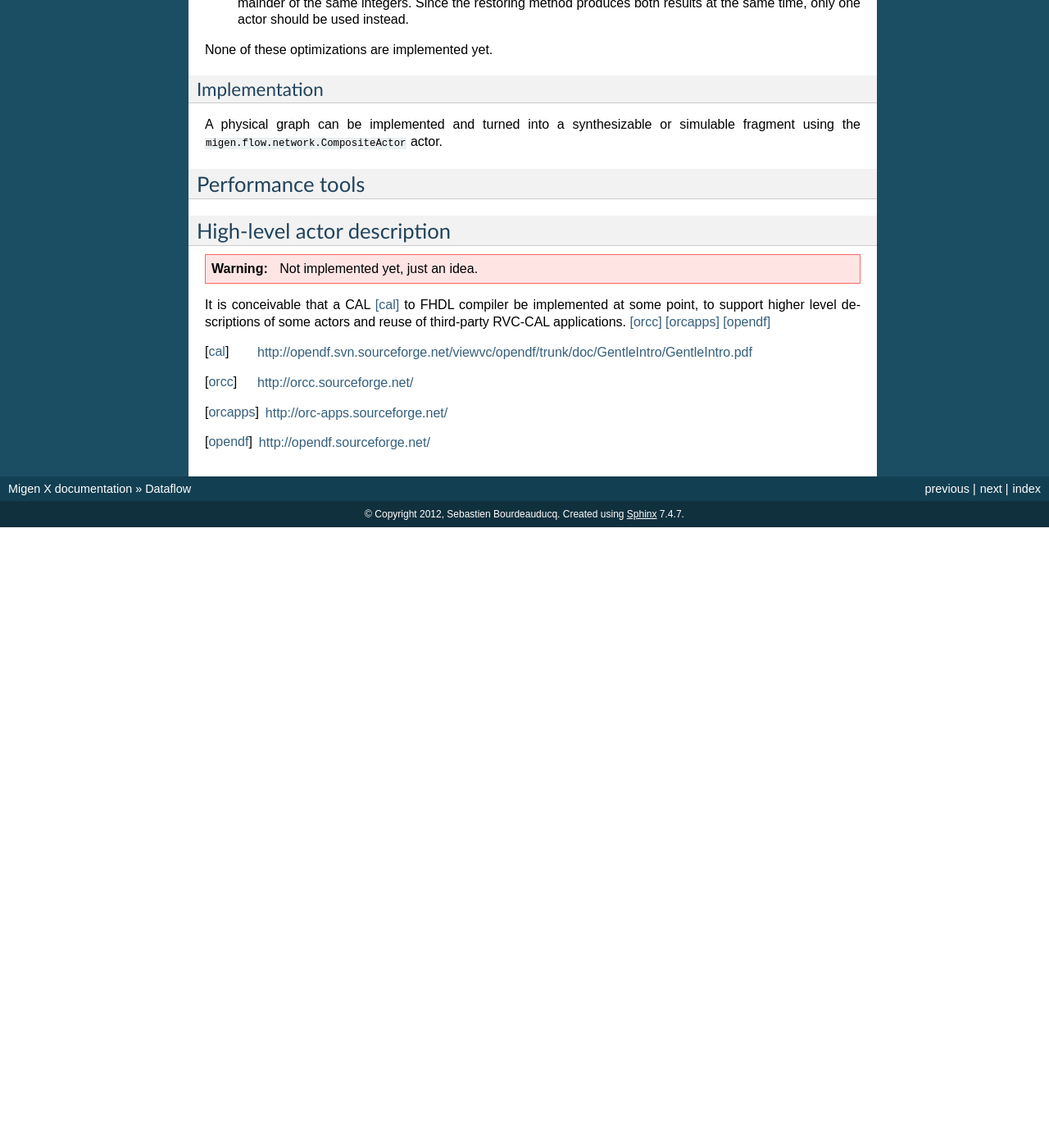
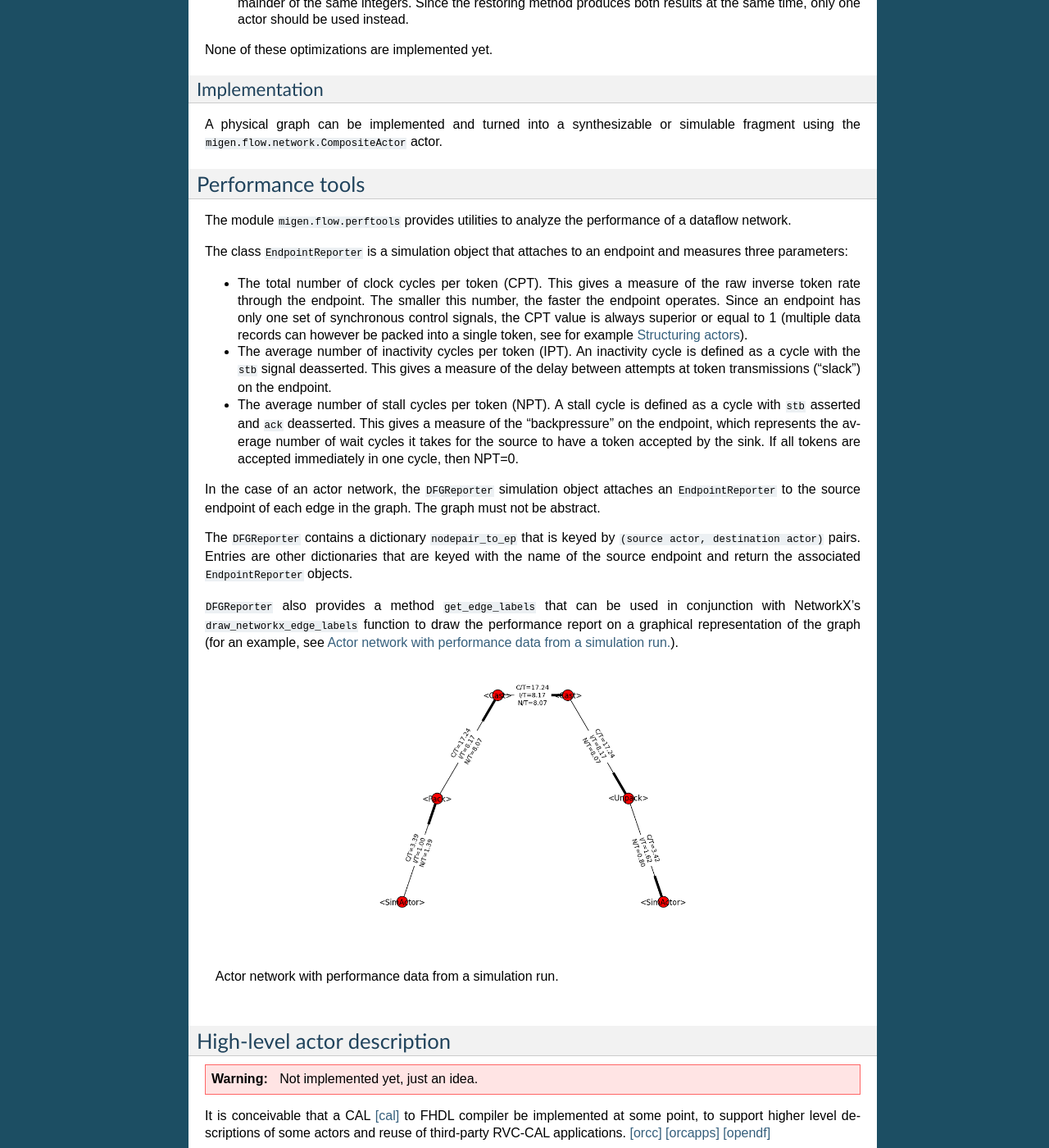
Before and after one commit to enjoy-digital/litex, a Sphinx documentation site: the page built from doc/dataflow.rst, in a window 1280 px wide and 1400 px high, scrolled down 8685 px. Shown: the whole window at 82% size. Built offline with Sphinx 7.4.7, drawn with Linux system fonts in a browser that asks for light colours; formulas are drawn with MathJax 3; before the commit the page ends 9328 px from its top, so only the background shows below that.

Commit message:
doc: performance tools

```diff
--- a/doc/dataflow.rst
+++ b/doc/dataflow.rst
@@ -144,6 +144,8 @@ Splitter
 This actor does the opposite job of the ``Combinator``. It receives a token from its sink, duplicates it into an arbitrary number of copies, and transmits one through each of its sources. It can optionally omit certain fields of the token (i.e. take a subrecord).
 
 For example, an Euclidean division actor generating the quotient and the remainder in one step can transmit both using one token. The ``Splitter`` can then forward the quotient and the remainder independently, as integers, to other actors.
+
+.. _structuring:
 
 Structuring actors
 ==================
@@ -296,6 +298,27 @@ A physical graph can be implemented and turned into a synthesizable or simulable
 Performance tools
 *****************
 
+The module ``migen.flow.perftools`` provides utilities to analyze the performance of a dataflow network.
+
+The class ``EndpointReporter`` is a simulation object that attaches to an endpoint and measures three parameters:
+
+* The total number of clock cycles per token (CPT). This gives a measure of the raw inverse token rate through the endpoint. The smaller this number, the faster the endpoint operates. Since an endpoint has only one set of synchronous control signals, the CPT value is always superior or equal to 1 (multiple data records can however be packed into a single token, see for example :ref:`structuring`).
+* The average number of inactivity cycles per token (IPT). An inactivity cycle is defined as a cycle with the ``stb`` signal deasserted. This gives a measure of the delay between attempts at token transmissions ("slack") on the endpoint.
+* The average number of stall cycles per token (NPT). A stall cycle is defined as a cycle with ``stb`` asserted and ``ack`` deasserted. This gives a measure of the "backpressure" on the endpoint, which represents the average number of wait cycles it takes for the source to have a token accepted by the sink. If all tokens are accepted immediately in one cycle, then NPT=0.
+
+In the case of an actor network, the ``DFGReporter`` simulation object attaches an ``EndpointReporter`` to the source endpoint of each edge in the graph. The graph must not be abstract.
+
+The ``DFGReporter`` contains a dictionary ``nodepair_to_ep`` that is keyed by ``(source actor, destination actor)`` pairs. Entries are other dictionaries that are keyed with the name of the source endpoint and return the associated ``EndpointReporter`` objects.
+
+``DFGReporter`` also provides a method ``get_edge_labels`` that can be used in conjunction with NetworkX's ``draw_networkx_edge_labels`` function to draw the performance report on a graphical representation of the graph (for an example, see :ref:`get_edge_labels`).
+
+.. _get_edge_labels:
+
+.. figure:: get_edge_labels.png
+   :scale: 55 %
+
+   Actor network with performance data from a simulation run.
+
 
 High-level actor description
 ****************************
```
Also changed, not shown: doc/get_edge_labels.png (added).
